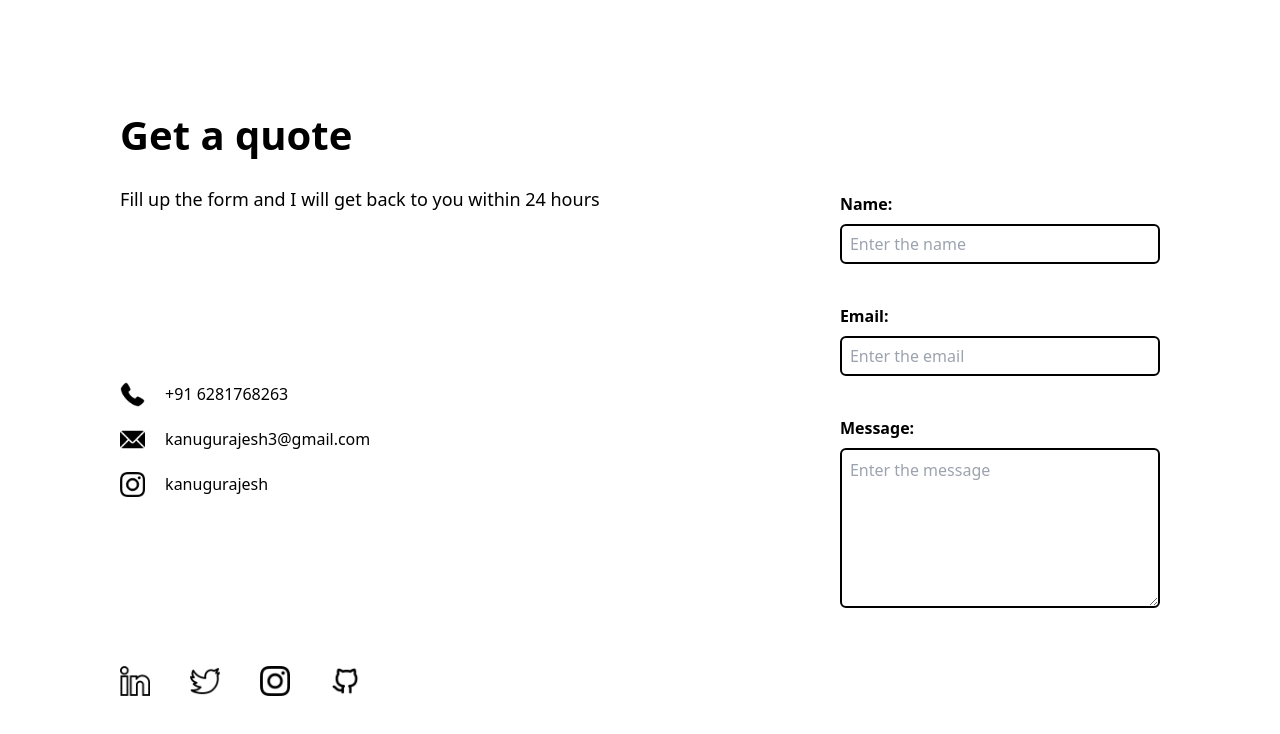
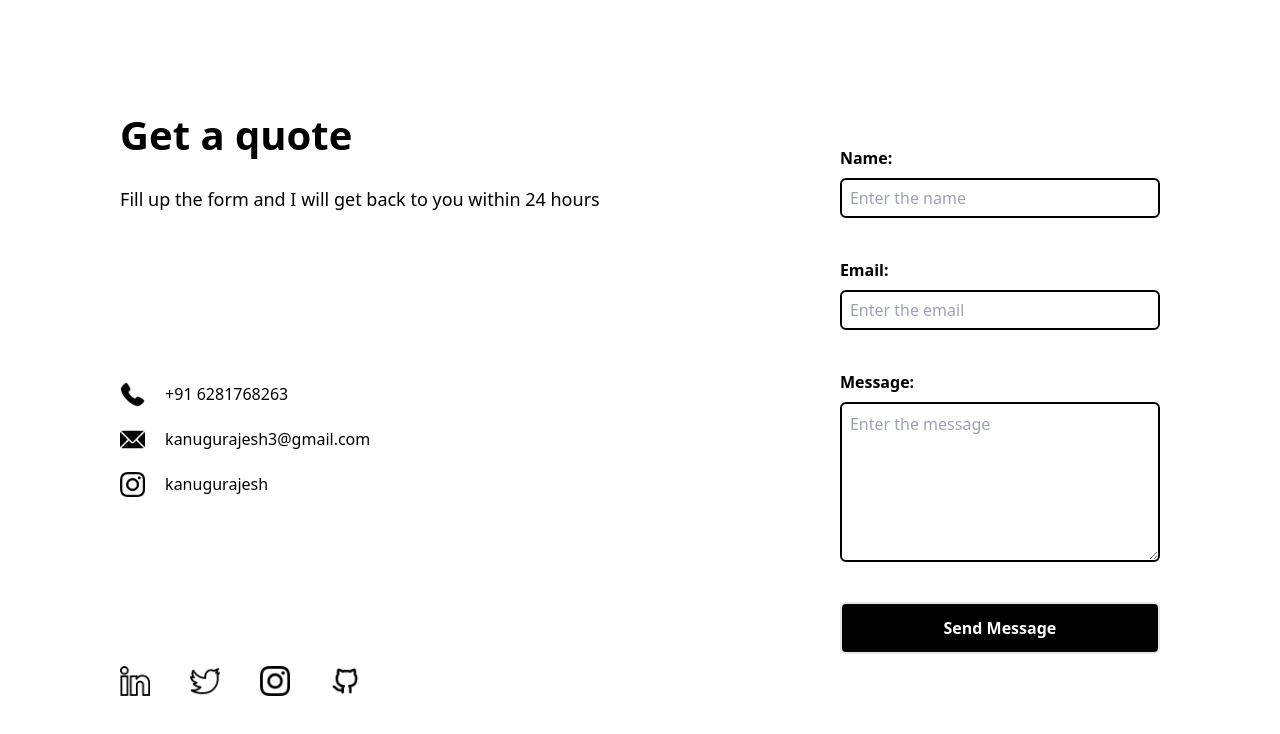
Before and after one commit to kanugurajesh/kanugurajesh.github.io, a Next.js app: page /contact in a window 1280 px wide. Shown: the top 734 px of the page. Built offline with nearby package versions, Linux system fonts and the light colour scheme.

Commit message:
Updating the ui of the contact form

```diff
--- a/pages/contact.tsx
+++ b/pages/contact.tsx
@@ -11,15 +11,15 @@ export default function Contact() {
                 </div>
                 <div className="flex flex-col gap-5">
                     <span className="flex gap-5 align-center">
-                        <Image src="/assets/blog/icons/phone-contact.png" alt="phone" width={25} height={25} />
+                        <Image src="/assets/blog/icons/phone-contact.png" className="hover:scale-110 transition ease-in-out" alt="phone" width={25} height={25} />
                         <p>+91 6281768263</p>
                     </span>
                     <span className="flex gap-5 align-center">
-                        <Image src="/assets/blog/icons/email.png" alt="email" width={25} height={25} />
+                        <Image src="/assets/blog/icons/email.png" className="hover:scale-110 transition ease-in-out" alt="email" width={25} height={25} />
                         <p>kanugurajesh3@gmail.com</p>
                     </span>
                     <span className="flex gap-5 align-center">
-                        <Image src="/assets/blog/icons/instagram.png" alt="email" width={25} height={25} />
+                        <Image src="/assets/blog/icons/instagram.png" className="hover:scale-110 transition ease-in-out" alt="email" width={25} height={25} />
                         <Link href="https://www.instagram.com/kanugurajesh/">
                             <p>kanugurajesh</p>
                         </Link>
@@ -55,6 +55,9 @@ export default function Contact() {
                     <textarea name="" placeholder="Enter the message" id="textarea-input" cols="30" rows="10" className="border border-black border-2 h-40 rounded-md p-2 font-normal w-80">
                     </textarea>
                 </div>
+                <div>
+                    <button className="w-full font-bold bg-black hover:bg-white hover:text-black text-white px-5 py-3 rounded-md border border-2 transition ease-in-out">Send Message</button>
+                </div>
             </div>
         </div>
     )
```
